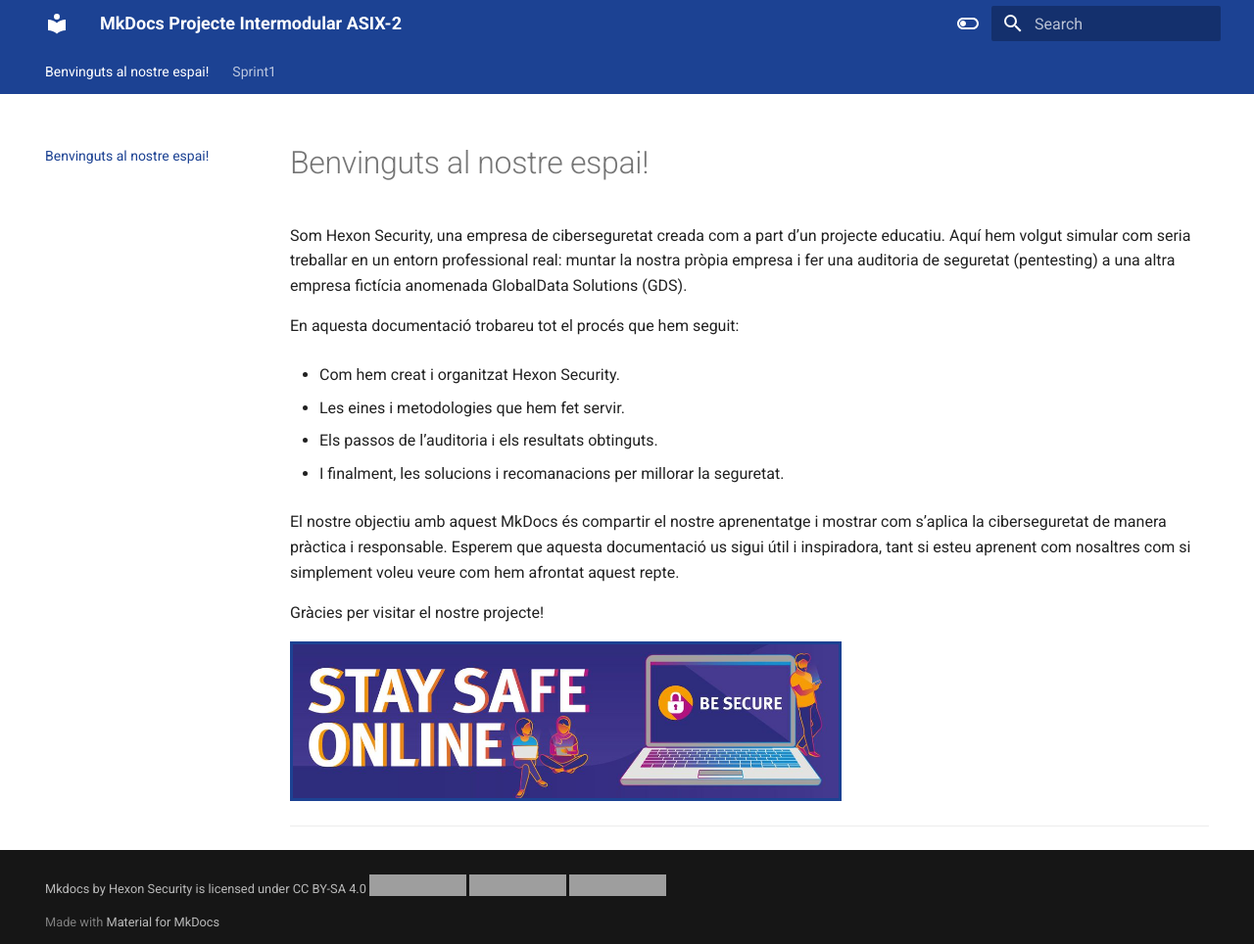
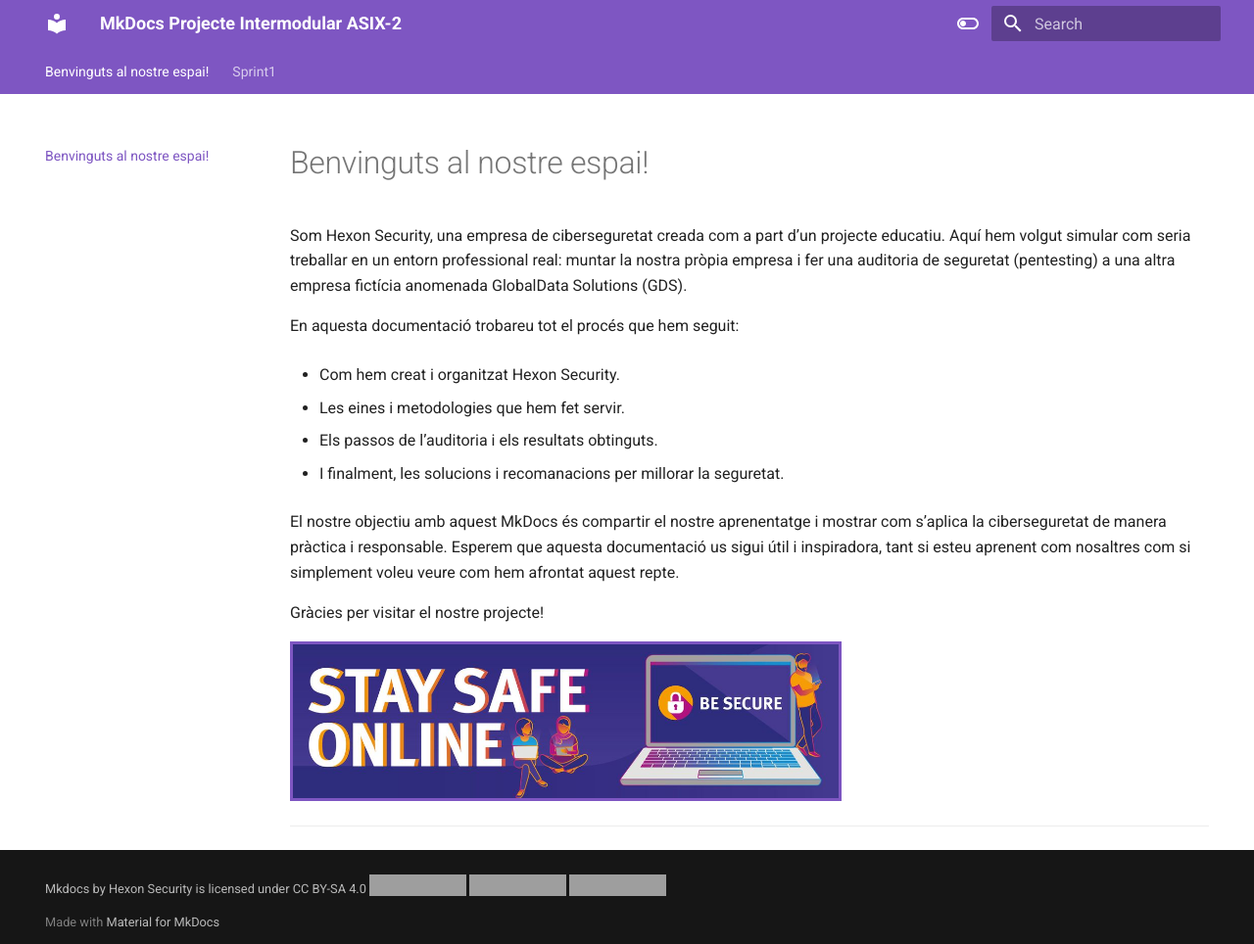
Before and after one commit to mariagutierrez03/projecte-asix2, an MkDocs documentation site: the page built from docs/index.md, in a window 1280 px wide and 964 px high. Shown: the whole window at 98% size. Built offline with MkDocs 1.6.1 and Material for MkDocs 9.7.7, drawn with Linux system fonts in a browser that asks for light colours; grey boxes are pictures that could not be loaded.

Commit message:
Refactor color scheme comments in extra.css

```diff
--- a/docs/stylesheets/extra.css
+++ b/docs/stylesheets/extra.css
@@ -1,29 +1,25 @@
-/* =======================
-   PALETA MODO CLARO
-   ======================= */
+/*
 [data-md-color-scheme="default"] {
-  --md-primary-fg-color:        #1C4293;  /* azul principal modo claro */
-  --md-primary-fg-color--light: #4A6BB5; /* versión clara para hover si quieres */
-  --md-primary-fg-color--dark:  #122F6B; /* versión oscura */
+  --md-primary-fg-color:        #1C4293;
+  --md-primary-fg-color--light: #4A6BB5;
+  --md-primary-fg-color--dark:  #122F6B;
 
   --md-accent-fg-color:         #1C4293;
   --md-accent-fg-color--light:  #4A6BB5;
   --md-accent-fg-color--dark:   #122F6B;
 }
-
-/* =======================
-   PALETA MODO OSCURO
-   ======================= */
+*/
+/*
 [data-md-color-scheme="slate"] {
-  --md-primary-fg-color:        #325FA9;  /* azul principal modo oscuro */
-  --md-primary-fg-color--light: #5880C1; /* versión más clara para hover */
-  --md-primary-fg-color--dark:  #1E3D70; /* versión oscura */
+  --md-primary-fg-color:        #325FA9;
+  --md-primary-fg-color--light: #5880C1;
+  --md-primary-fg-color--dark:  #1E3D70;
 
   --md-accent-fg-color:         #325FA9;
   --md-accent-fg-color--light:  #5880C1;
   --md-accent-fg-color--dark:   #1E3D70;
 }
-
+*/
 /* =======================
    IMÁGENES EN CONTENIDO MARKDOWN
    ======================= */
@@ -38,8 +34,9 @@ main .md-typeset img {
 
 /* =======================
    HOVER EN ENLACES SOLO MODO OSCURO
-   ======================= */
+   =======================
 [data-md-color-scheme="slate"] main .md-typeset a:hover,
 [data-md-color-scheme="slate"] nav.md-nav a:hover {
-    color: var(--md-primary-fg-color--light); /* más claro que el azul principal */
+    color: var(--md-primary-fg-color--light);
 }
+*/
```
